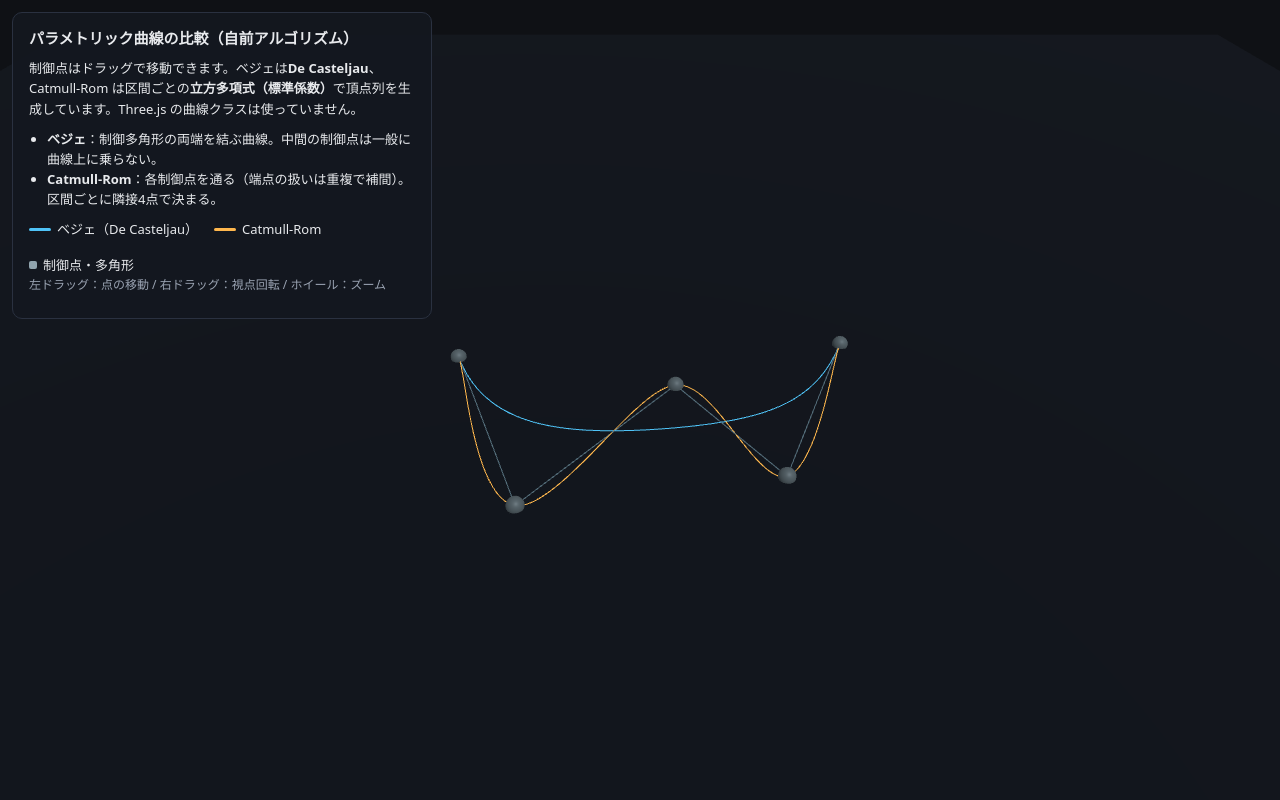
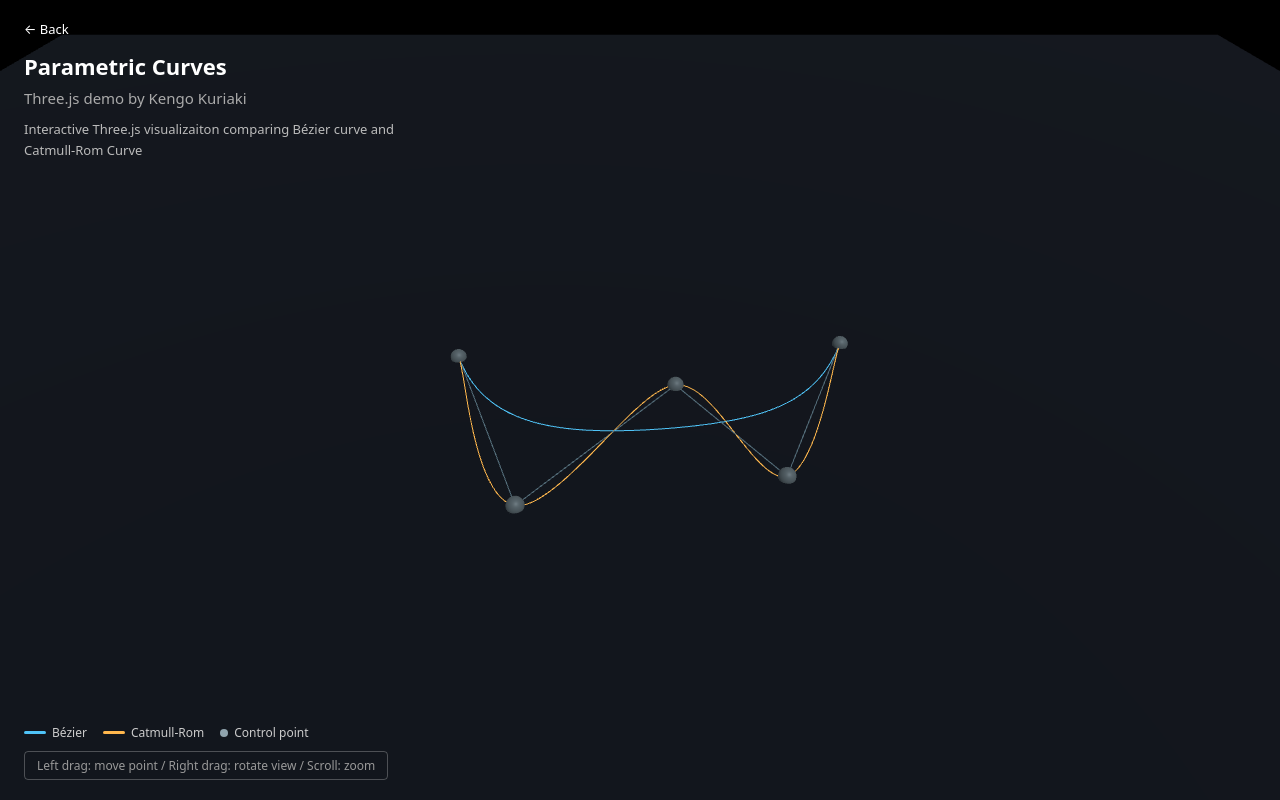
Before and after one commit to kurikennn/iscg-parametric, a website built with Vite: page index.html in a window 1280 px wide. Built offline with nearby package versions, Linux system fonts and the light colour scheme; animation ran at ten frames a second.

Commit message:
edit frontend

```diff
--- a/index.html
+++ b/index.html
@@ -1,108 +1,29 @@
 <!DOCTYPE html>
-<html lang="ja">
+<html lang="en">
   <head>
     <meta charset="UTF-8" />
     <meta name="viewport" content="width=device-width, initial-scale=1.0" />
-    <title>パラメトリック曲線：ベジェ vs Catmull-Rom</title>
-    <style>
-      * {
-        box-sizing: border-box;
-      }
-      html,
-      body {
-        margin: 0;
-        height: 100%;
-        font-family: system-ui, sans-serif;
-        background: #0f1115;
-        color: #e8eaed;
-      }
-      #app {
-        position: relative;
-        width: 100%;
-        height: 100%;
-      }
-      canvas {
-        display: block;
-        width: 100%;
-        height: 100%;
-      }
-      #panel {
-        position: absolute;
-        top: 12px;
-        left: 12px;
-        max-width: min(420px, calc(100% - 24px));
-        padding: 14px 16px;
-        background: rgba(20, 24, 32, 0.92);
-        border: 1px solid #2a3140;
-        border-radius: 10px;
-        font-size: 13px;
-        line-height: 1.55;
-      }
-      #panel h1 {
-        margin: 0 0 8px;
-        font-size: 15px;
-        font-weight: 600;
-      }
-      #panel p {
-        margin: 0 0 10px;
-      }
-      #panel ul {
-        margin: 0 0 10px;
-        padding-left: 18px;
-      }
-      #legend {
-        display: flex;
-        gap: 16px;
-        flex-wrap: wrap;
-        margin-top: 8px;
-      }
-      .swatch {
-        display: inline-flex;
-        align-items: center;
-        gap: 6px;
-      }
-      .swatch i {
-        width: 22px;
-        height: 3px;
-        border-radius: 2px;
-        display: inline-block;
-      }
-      #hint {
-        margin-top: 8px;
-        font-size: 12px;
-        color: #9aa3b2;
-      }
-    </style>
+    <title>Parametric Curves</title>
+    <link rel="stylesheet" href="/src/style.css" />
   </head>
   <body>
     <div id="app">
-      <div id="panel">
-        <h1>パラメトリック曲線の比較（自前アルゴリズム）</h1>
-        <p>
-          制御点はドラッグで移動できます。ベジェは<strong>De
-          Casteljau</strong>、Catmull-Rom は区間ごとの<strong>立方多項式（標準係数）</strong>で頂点列を生成しています。Three.js の曲線クラスは使っていません。
-        </p>
-        <ul>
-          <li>
-            <strong>ベジェ</strong>：制御多角形の両端を結ぶ曲線。中間の制御点は一般に曲線上に乗らない。
-          </li>
-          <li>
-            <strong>Catmull-Rom</strong>：各制御点を通る（端点の扱いは重複で補間）。区間ごとに隣接4点で決まる。
-          </li>
-        </ul>
-        <div id="legend">
-          <span class="swatch"
-            ><i style="background: #4fc3f7"></i>ベジェ（De Casteljau）</span
-          >
-          <span class="swatch"
-            ><i style="background: #ffb74d"></i>Catmull-Rom</span
-          >
-          <span class="swatch"
-            ><i style="background: #90a4ae; height: 8px; width: 8px"></i
-            >制御点・多角形</span
-          >
+      <div id="ui">
+        <div id="ui-top">
+          <nav id="nav">← Back</nav>
+          <h1>Parametric Curves<br /><span>Three.js demo by Kengo Kuriaki</span></h1>
+          <p id="desc">
+            Interactive Three.js visualizaiton comparing Bézier curve and Catmull-Rom Curve
+          </p>
         </div>
-        <p id="hint">左ドラッグ：点の移動 / 右ドラッグ：視点回転 / ホイール：ズーム</p>
+        <div id="ui-bottom">
+          <div id="legend">
+            <span class="swatch"><i style="background: #4fc3f7"></i>Bézier</span>
+            <span class="swatch"><i style="background: #ffb74d"></i>Catmull-Rom</span>
+            <span class="swatch"><i class="dot" style="background: #90a4ae"></i>Control point</span>
+          </div>
+          <p id="hint">Left drag: move point / Right drag: rotate view / Scroll: zoom</p>
+        </div>
       </div>
     </div>
     <script type="module" src="/src/main.js"></script>
--- a/src/main.js
+++ b/src/main.js
@@ -57,7 +57,7 @@ function setLinePositions(line, points) {
 
 const container = document.getElementById("app");
 const scene = new Scene();
-scene.background = new Color(0x0f1115);
+scene.background = new Color(0x000000);
 
 const camera = new PerspectiveCamera(50, 1, 0.1, 200);
 camera.position.set(0, 9, 11);
--- /dev/null
+++ b/src/style.css
@@ -0,0 +1,119 @@
+* {
+  box-sizing: border-box;
+}
+
+html,
+body {
+  margin: 0;
+  height: 100%;
+  font-family: system-ui, -apple-system, sans-serif;
+  background: #000;
+  color: #fff;
+}
+
+#app {
+  position: relative;
+  width: 100%;
+  height: 100%;
+  overflow: hidden;
+}
+
+canvas {
+  display: block;
+  position: absolute;
+  top: 0;
+  left: 0;
+  width: 100%;
+  height: 100%;
+  z-index: 0;
+}
+
+#ui {
+  position: absolute;
+  top: 0;
+  left: 0;
+  width: 100%;
+  height: 100%;
+  pointer-events: none;
+  z-index: 10;
+  display: flex;
+  flex-direction: column;
+  justify-content: space-between;
+}
+
+#ui-top {
+  padding: 20px 24px;
+  max-width: 440px;
+}
+
+#ui-bottom {
+  padding: 20px 24px;
+}
+
+#nav {
+  font-size: 13px;
+  color: #fff;
+  margin-bottom: 14px;
+  pointer-events: auto;
+  cursor: pointer;
+  user-select: none;
+}
+
+h1 {
+  margin: 0 0 10px;
+  font-size: 22px;
+  font-weight: 600;
+  line-height: 1.3;
+}
+
+h1 span {
+  font-size: 15px;
+  font-weight: 400;
+  color: #aaa;
+}
+
+#desc {
+  font-size: 13px;
+  color: #bbb;
+  margin: 0;
+  line-height: 1.6;
+}
+
+#legend {
+  display: flex;
+  gap: 16px;
+  flex-wrap: wrap;
+  margin-bottom: 10px;
+}
+
+.swatch {
+  display: inline-flex;
+  align-items: center;
+  gap: 6px;
+  font-size: 12px;
+  color: #ccc;
+}
+
+.swatch i {
+  width: 22px;
+  height: 3px;
+  border-radius: 2px;
+  display: inline-block;
+  flex-shrink: 0;
+}
+
+.swatch i.dot {
+  width: 8px;
+  height: 8px;
+  border-radius: 50%;
+}
+
+#hint {
+  font-size: 12px;
+  color: #999;
+  margin: 0;
+  display: inline-block;
+  padding: 5px 12px;
+  border: 1px solid rgba(255, 255, 255, 0.25);
+  border-radius: 4px;
+}
```
